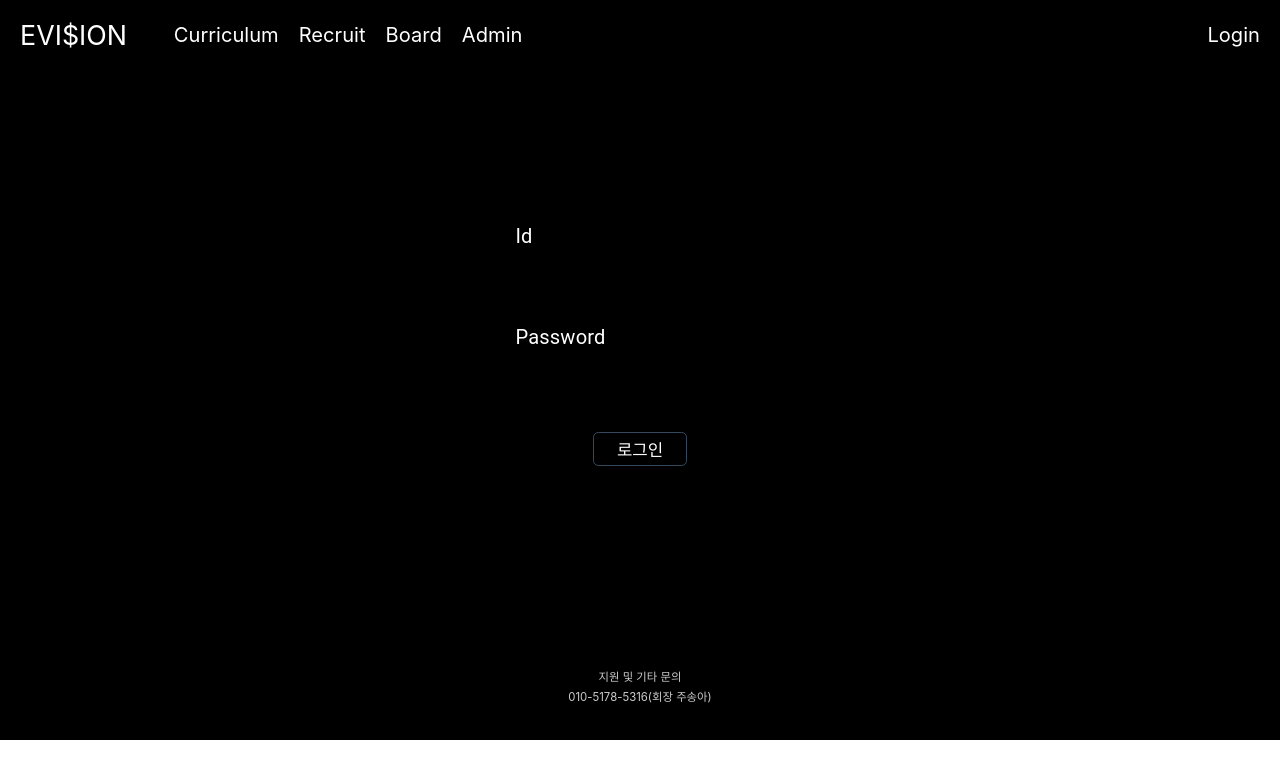
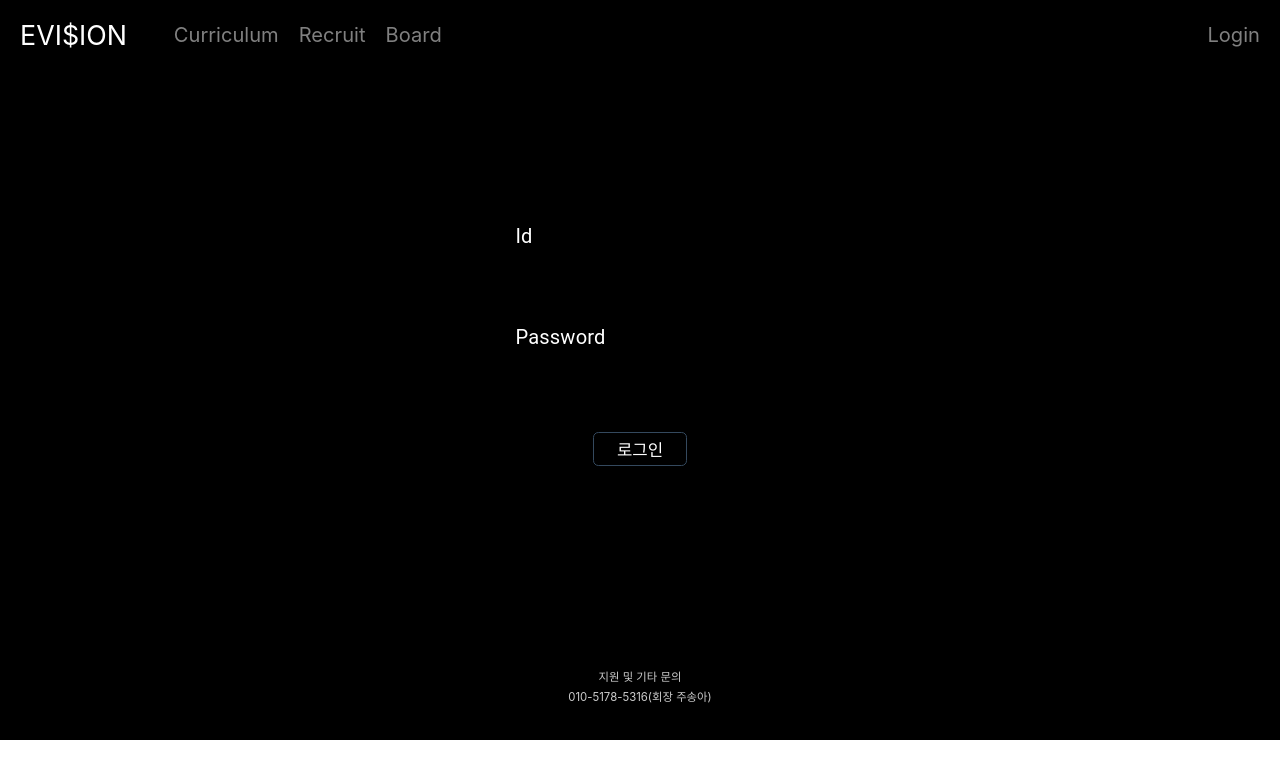
Before and after one commit to EVISION-EWHA/EVISION-website, a React (Create React App) app: page /login in a window 1280 px wide. Shown: the top 778 px of the page. Built offline with nearby package versions, Linux system fonts and the light colour scheme.

Commit message:
230218 헤더 로그인 상태에 따라 분리

```diff
--- a/src/components/header.jsx
+++ b/src/components/header.jsx
@@ -2,40 +2,117 @@ import { NavLink } from "react-router-dom";
 import styled from "styled-components";
 
 const Header = ({ isLogin, setIsLogin }) => {
+  // console.log(localStorage.getItem("grade"));
+  // console.log(typeof localStorage.getItem("grade"));
+
+  const logout = () => {
+    localStorage.clear();
+    window.location.replace("http://localhost:3000");
+  };
+
+  if (localStorage.getItem("grade") === "5") {
+    //로그인 & admin
     return (
       <>
         <HeaderBlock>
           <Wrapper>
             <Logo>
-            <NavLink style={{ color: "white", textDecoration: "none" }} to="/">
+              <NavLink
+                style={{ color: "white", textDecoration: "none" }}
+                to="/"
+              >
                 EVI$ION
               </NavLink>
             </Logo>
             <MenusBlock>
-            {menus.map((m, index) => (
-              <NavStyle to={m.link}>
-                <Menu>{m.name}</Menu>
-              </NavStyle>
+              {menus.map((m) => (
+                <NavLink key={m.link} to={m.link}>
+                  <Menu key={m.link}>{m.name}</Menu>
+                </NavLink>
               ))}
+              <NavLink to="/admin">
+                <Menu>Admin</Menu>
+              </NavLink>
             </MenusBlock>
-          <LoginButton>
-            <NavStyle
-              exact
-              style={{
-                position: "absolute",
-                right: 0,
-                marginRight: "30px",
-              }}
-              to="/login"
-            >
-              Login
-            </NavStyle>
+            <LoginBlock>
+              <NavLink to={"/mypage"}>
+                <Menu>MyPage</Menu>
+              </NavLink>
+              <LoginButton onClick={logout}>
+                <Menu>Logout</Menu>
               </LoginButton>
+            </LoginBlock>
           </Wrapper>
         </HeaderBlock>
         <Spacer />
       </>
     );
+  } else if (localStorage.getItem("grade") === "1") {
+    //로그인 & adminX
+    return (
+      <>
+        <HeaderBlock>
+          <Wrapper>
+            <Logo>
+              <NavLink
+                style={{ color: "white", textDecoration: "none" }}
+                to="/"
+              >
+                EVI$ION
+              </NavLink>
+            </Logo>
+            <MenusBlock>
+              {menus.map((m) => (
+                <NavLink key={m.link} to={m.link}>
+                  <Menu key={m.link}>{m.name}</Menu>
+                </NavLink>
+              ))}
+            </MenusBlock>
+            <LoginBlock>
+              <NavLink to={"/mypage"}>
+                <Menu>MyPage</Menu>
+              </NavLink>
+              <LoginButton onClick={logout}>
+                <Menu>Logout</Menu>
+              </LoginButton>
+            </LoginBlock>
+          </Wrapper>
+        </HeaderBlock>
+        <Spacer />
+      </>
+    );
+  } else {
+    return (
+      <>
+        <HeaderBlock>
+          <Wrapper>
+            <Logo>
+              <NavLink
+                style={{ color: "white", textDecoration: "none" }}
+                to="/"
+              >
+                EVI$ION
+              </NavLink>
+            </Logo>
+            <MenusBlock>
+              {menus.map((m) => (
+                <NavLink key={m.link} to={m.link}>
+                  <Menu key={m.link}>{m.name}</Menu>
+                </NavLink>
+              ))}
+            </MenusBlock>
+
+            <LoginBlock>
+              <NavLink to={"/login"}>
+                <Menu>Login</Menu>
+              </NavLink>
+            </LoginBlock>
+          </Wrapper>
+        </HeaderBlock>
+        <Spacer />
+      </>
+    );
+  }
 };
 
 export default Header;
@@ -44,7 +121,6 @@ const menus = [
   { name: "Curriculum", link: "/curriculum" },
   { name: "Recruit", link: "/recruit" },
   { name: "Board", link: "/borad" },
-  { name: "Admin", link: "/admin" },
 ];
 
 const Logo = styled.div`
@@ -75,7 +151,7 @@ const MenusBlock = styled.div`
   display: flex;
 `;
 
-const NavStyle = styled(NavLink)`
+const Menu = styled.div`
   color: gray;
   &:link {
     transition: 0.5s;
@@ -88,20 +164,22 @@ const NavStyle = styled(NavLink)`
     color: white;
     position: relative;
   }
-`;
-
-const Menu = styled.div`
   font-size: 30px;
   display: flex;
   align-items: center;
   cursor: pointer;
   padding-left: 3rem;
 `;
-
-const LoginButton = styled.div`
+const LoginBlock = styled.div`
+  position: absolute;
+  right: 0;
+  padding-right: 3rem;
+  display: flex;
+  align-items: center;
+`;
+const LoginButton = styled.button`
   font-size: 30px;
   display: flex;
-  align-items: center;
 `;
 
 const Spacer = styled.div`
--- a/src/pages/login/Login.jsx
+++ b/src/pages/login/Login.jsx
@@ -57,7 +57,7 @@ function Login() {
             setIsLogin(true);
             console.log("login 성공");
             alert("login 성공");
-            navigate("/");
+            window.location.replace("/");
           } else if (status === 0) {
             setIsLogin(false);
             console.log("login실패. 대기 상태");
```
Lines whose indentation alone changed are shown as unchanged.
